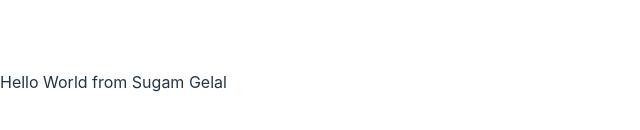
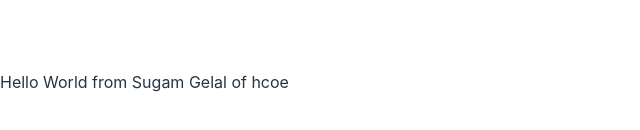
Before and after one commit to Diamo10/mp, a React (Vite) app in the folder frontend/: page / in a window 1280 px wide. Shown: the part 318-448 px from the top of the page, without its empty margins (0-640 px from the left). Built offline with nearby package versions, Linux system fonts and the light colour scheme.

Commit message:
My Second try

```diff
--- a/frontend/src/App.jsx
+++ b/frontend/src/App.jsx
@@ -1,7 +1,7 @@
 import React from "react";
 
 const App = () => {
-  return <div>Hello World from Sugam Gelal</div>;
+  return <div>Hello World from Sugam Gelal of hcoe</div>;
 };
 
 export default App;
```
